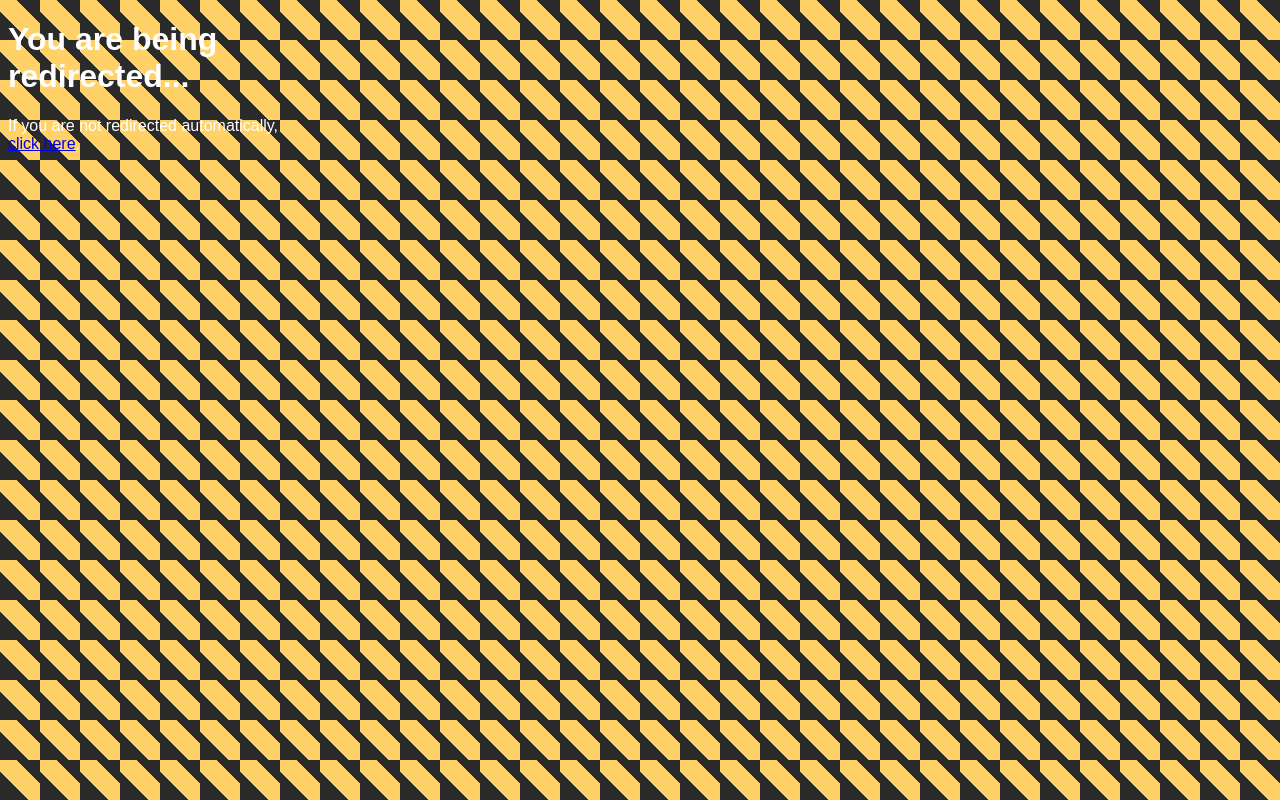
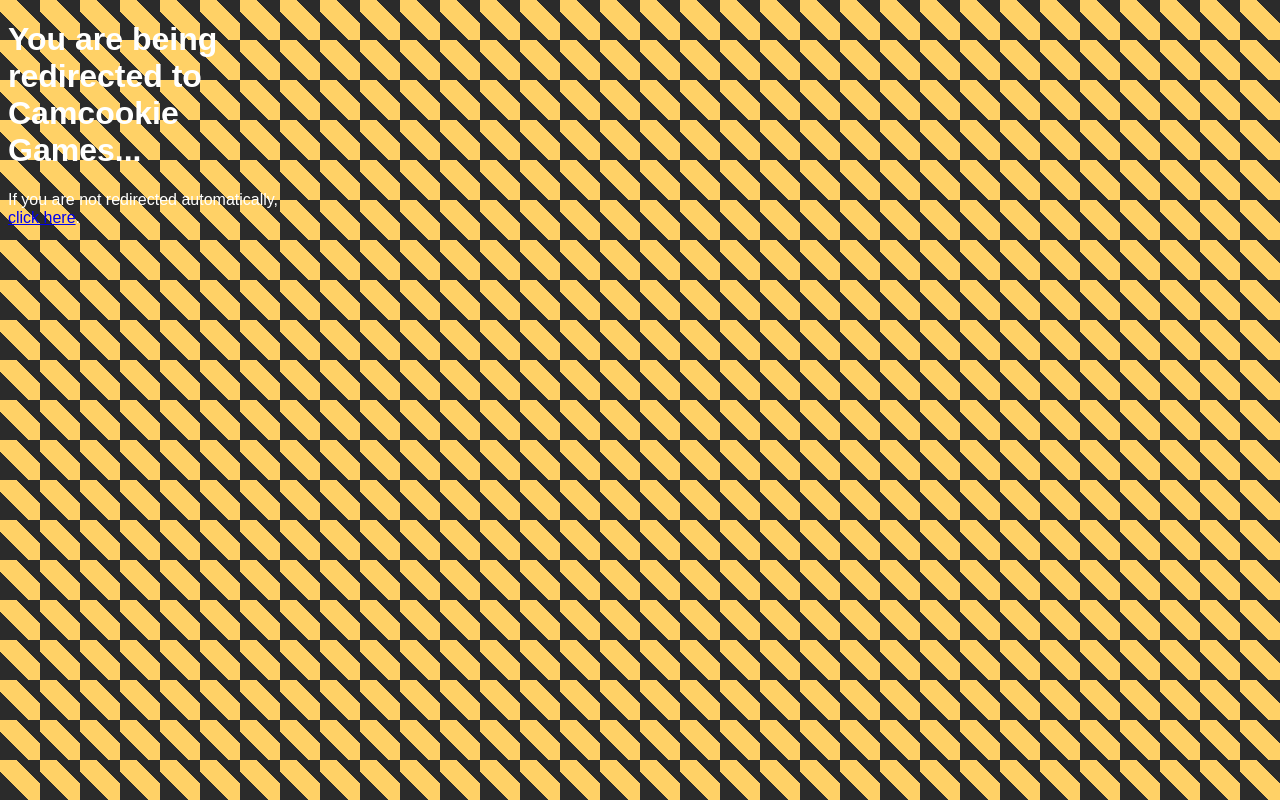
Before and after one commit to camcookieg/camcookieg.github.io, a plain HTML site: page index.html in a window 1280 px wide. Drawn offline with Linux system fonts and the light colour scheme.

Commit message:
git commit -m "Style games"

```diff
--- a/index.html
+++ b/index.html
@@ -2,7 +2,7 @@
 <html>
 <head>
     <meta charset="UTF-8">
-    <title>Camcookie Books - Redirecting...</title>
+    <title>Camcookie Games - Redirecting...</title>
     <meta http-equiv="refresh" content="3;url=https://camcookieg.github.io/game/">
     <style>
         body {
@@ -29,7 +29,7 @@
 </head>
 <body>
 <div class="warning-stripes"></div>
-    <h1>You are being redirected...</h1>
+    <h1>You are being redirected to Camcookie Games...</h1>
     <p>If you are not redirected automatically, <a href="https://camcookieg.github.io/game/">click here</a>.</p>
 </body>
 </html>
```
